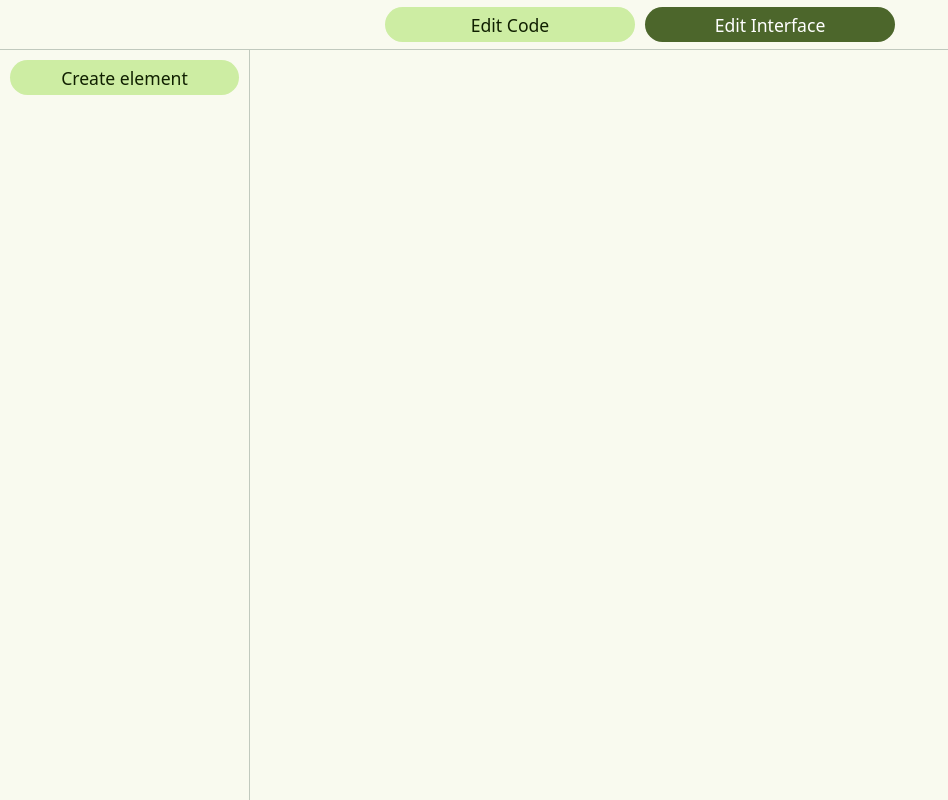
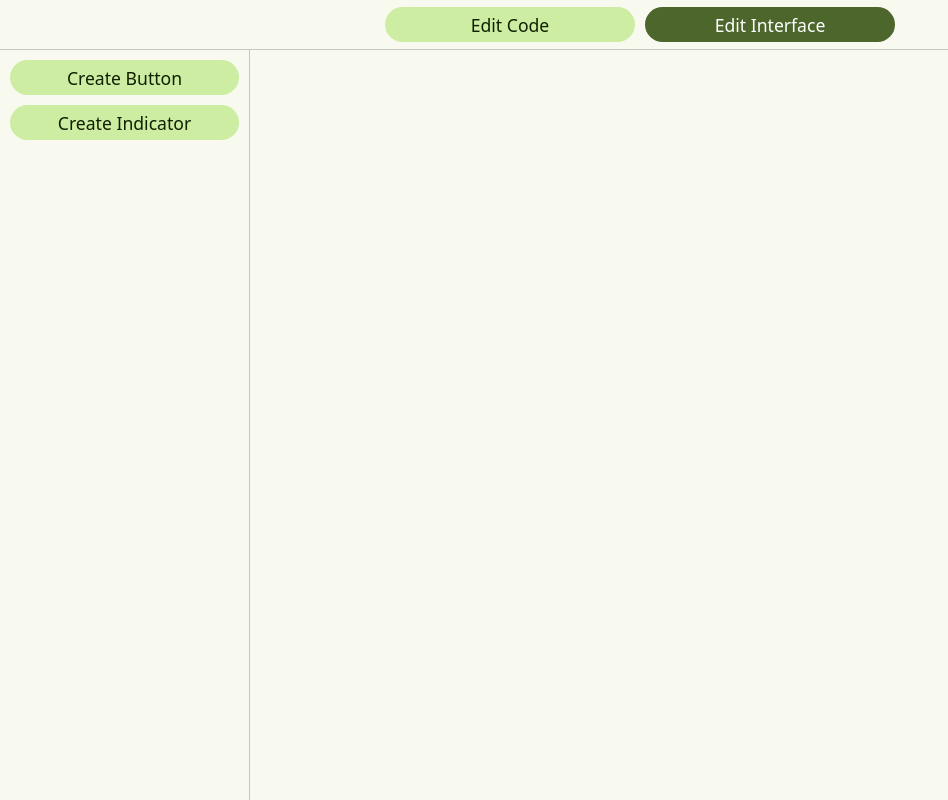
Before and after one commit to RosLearningOrg/Frontend, a React (Create React App) app in the folder ros-learning-frontend/: page / in a window 1280 px wide. Both pictures are taken after a click on the element "Edit Interface". Shown: the whole page, without its empty margins (0-948 px from the left). Built offline with nearby package versions, Linux system fonts and the light colour scheme.

Commit message:
feature: interface items types

```diff
--- a/ros-learning-frontend/src/App.css
+++ b/ros-learning-frontend/src/App.css
@@ -1,6 +1,7 @@
 body {
     background: var(--surface-color);
     min-width: 600px;
+    overflow: hidden;
 }
 
 .app {
@@ -25,12 +26,14 @@ aside {
 
 .content-wrapper {
     position: relative;
+    width: 100%;
+    height: 100%;
 }
 
-div[state="visible"] {
+[state="visible"] {
     display: block;
 }
 
-div[state="hidden"] {
+[state="hidden"] {
     display: none;
 }
--- a/ros-learning-frontend/src/components/InterfaceEditorContent.css
+++ b/ros-learning-frontend/src/components/InterfaceEditorContent.css
@@ -1,3 +1,3 @@
-.draggable-element {
+.interface-item {
     background: var(--primary-color);
 }
--- a/ros-learning-frontend/src/components/InterfaceEditorContent.jsx
+++ b/ros-learning-frontend/src/components/InterfaceEditorContent.jsx
@@ -1,20 +1,29 @@
 import React, { useContext } from "react";
 import { Rnd } from "react-rnd";
 import { InterfaceContext } from "../context/interfaceContext";
-import "./InterfaceEditorContent.css"
+import "./InterfaceEditorContent.css";
 
 const InterfaceEditorContent = () => {
-	const { interfaceItems, addInterfaceItem } = useContext(InterfaceContext);
+	const { interfaceItems } = useContext(InterfaceContext);
 
 	return (
 		<>
 			{interfaceItems.map((item) => {
 				return (
 					<Rnd
-						key={item}
-						default={{ x: 0, y: 0, width: 100, height: 50 }}
-						className="draggable-element"
-					></Rnd>
+						key={item.id}
+						default={{
+							x: 0,
+							y: 0,
+							width: item.type.defaultWidth,
+							height: item.type.defaultHeight,
+						}}
+						className="interface-item"
+						bounds="parent"
+						style={item.type.style}
+					>
+                        {item.type.children}
+					</Rnd>
 				);
 			})}
 		</>
--- a/ros-learning-frontend/src/components/InterfaceEditorSidebar.css
+++ b/ros-learning-frontend/src/components/InterfaceEditorSidebar.css
@@ -1,3 +1,6 @@
-.interface-editor-sidebar-container {
+.sidebar-inner {
     padding: 10px;
+    display: flex;
+    flex-direction: column;
+    gap: 10px;
 }
--- a/ros-learning-frontend/src/components/InterfaceEditorSidebar.jsx
+++ b/ros-learning-frontend/src/components/InterfaceEditorSidebar.jsx
@@ -1,14 +1,26 @@
 import React, { useContext } from "react";
+import "./InterfaceEditorSidebar.css";
+import Button from "./Button";
 import { InterfaceContext } from "../context/interfaceContext";
-import Button from "./Button";
-import "./InterfaceEditorSidebar.css"
+import { interfaceItemsTypes } from "../interface/itemsTypes";
 
 const InterfaceEditorSidebar = () => {
-	const { interfaceItems, addInterfaceItem } = useContext(InterfaceContext);
+	const { addInterfaceItem } = useContext(InterfaceContext);
 
 	return (
-		<div className="interface-editor-sidebar-container">
-			<Button variant="unselected" onClick={addInterfaceItem}>Create element</Button>
+		<div className="sidebar-inner">
+			{interfaceItemsTypes.map((type) => {
+				return (
+					<Button
+						variant="unselected"
+						onClick={() => {
+							addInterfaceItem(type);
+						}}
+					>
+						Create {type.name}
+					</Button>
+				);
+			})}
 		</div>
 	);
 };
--- a/ros-learning-frontend/src/context/interfaceContext.jsx
+++ b/ros-learning-frontend/src/context/interfaceContext.jsx
@@ -5,10 +5,13 @@ export const InterfaceContext = createContext(null);
 const InterfaceContextProvider = (props) => {
 	const [interfaceItems, setInterfaceItems] = useState([]);
 
-	const addInterfaceItem = () => {
+	const addInterfaceItem = (type) => {
 		setInterfaceItems((prev) => [
 			...prev,
-			prev == false ? 1 : prev[prev.length - 1] + 1,
+            {
+                id: prev == false ? 1 : prev[prev.length - 1].id + 1,
+                type: type
+            }
 		]);
 	};
 
--- /dev/null
+++ b/ros-learning-frontend/src/interface/items/button.js
@@ -0,0 +1,10 @@
+
+export const children = <>Click me</>;
+
+export const style = {
+    background: "#000",
+    color: "#FFF",
+    display: "flex",
+    alignItems: "center",
+    justifyContent: "center"
+};
--- /dev/null
+++ b/ros-learning-frontend/src/interface/items/indicator.js
@@ -0,0 +1,6 @@
+
+export const children = <></>;
+
+export const style = {
+    background: "#3a6"
+};
--- /dev/null
+++ b/ros-learning-frontend/src/interface/itemsTypes.js
@@ -0,0 +1,19 @@
+import * as Button from "./items/button";
+import * as Indicator from "./items/indicator";
+
+export const interfaceItemsTypes = [
+    {
+        name: "Button",
+        children: Button.children,
+        style: Button.style,
+        defaultWidth: 100,
+        defaultHeight: 50,
+    },
+    {
+        name: "Indicator",
+        children: Indicator.children,
+        style: Indicator.style,
+        defaultWidth: 50,
+        defaultHeight: 50,
+    }
+]
```
